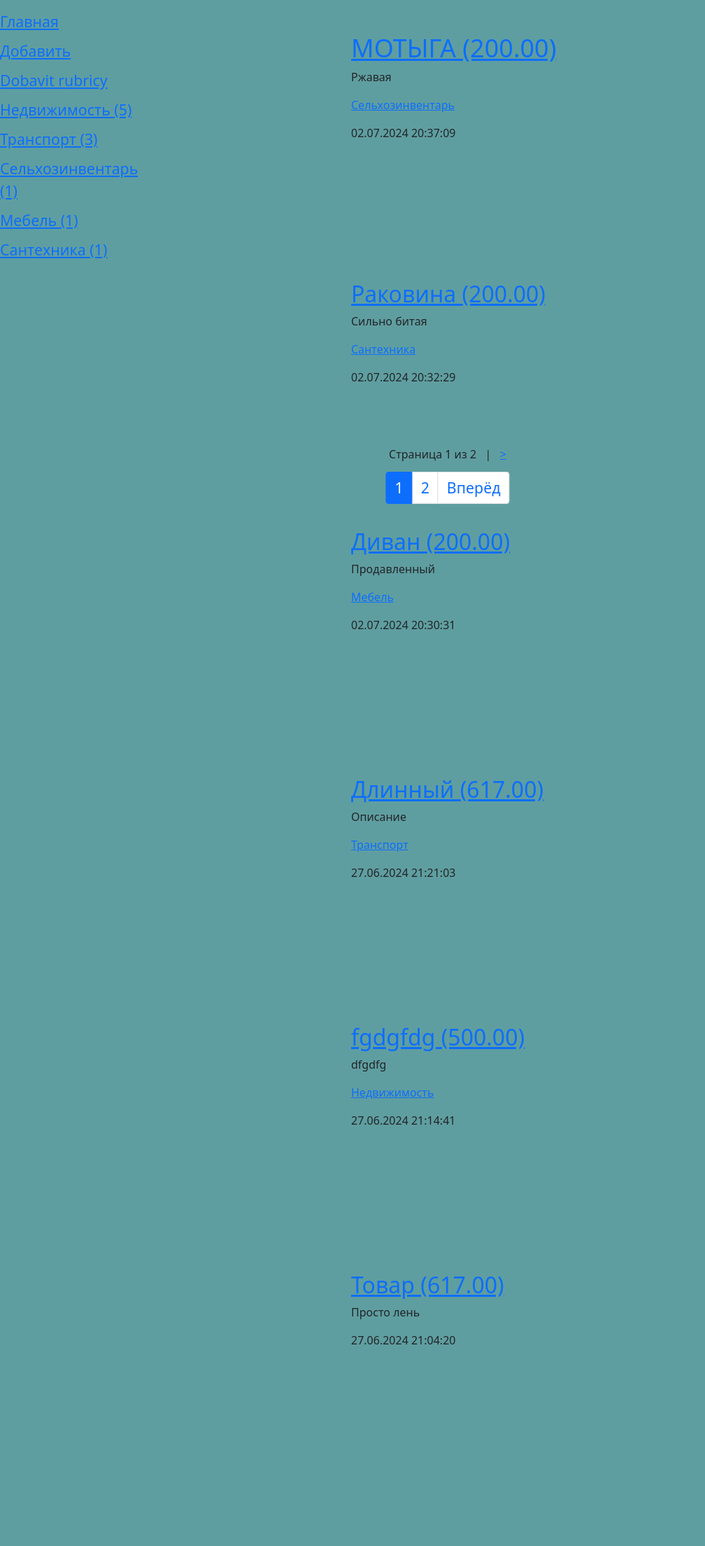
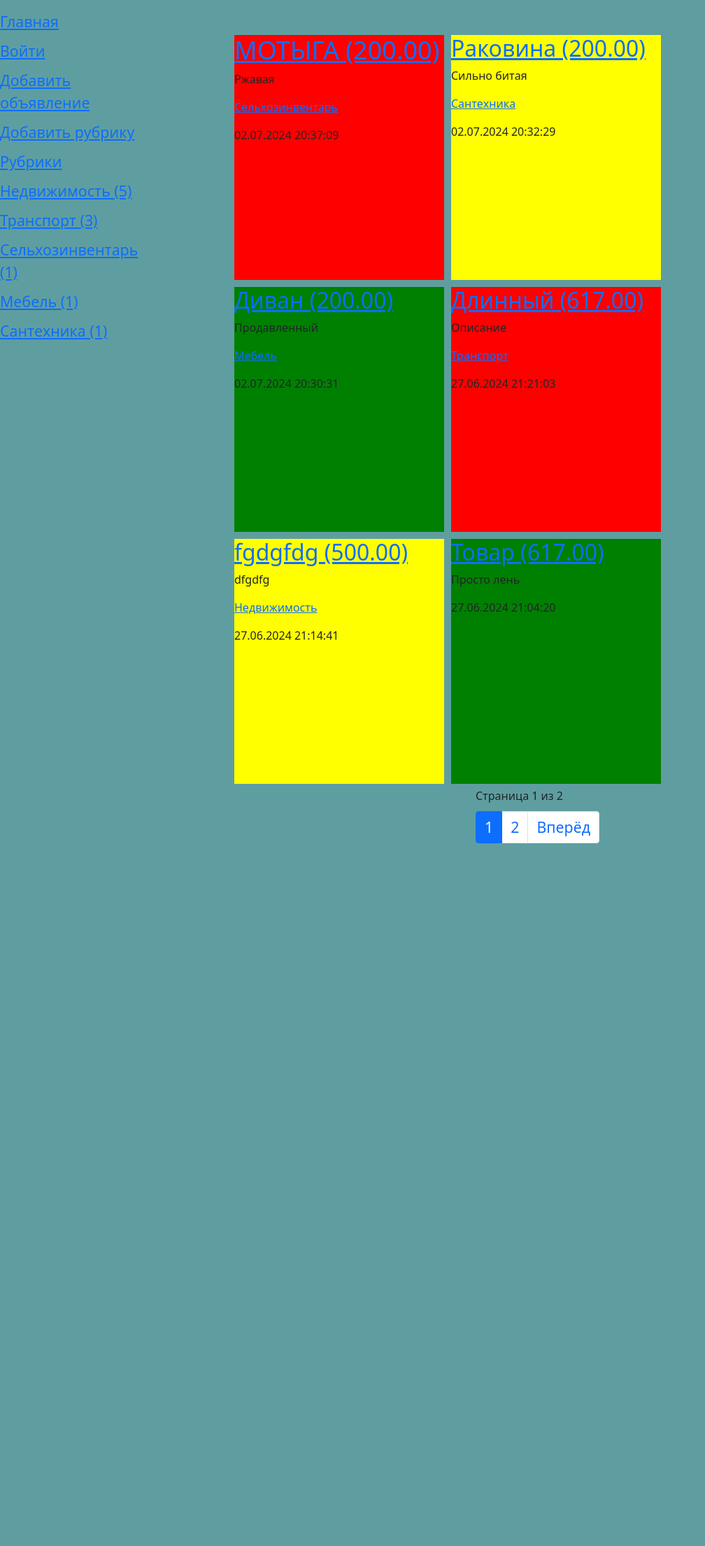
Before and after one commit to ReLaX1208/eggzamen-django, a Django app: page / in a window 1280 px wide. Shown: the part 67-2276 px from the top of the page at 70% size, without its empty margins (0-1008 px from the left). After the commit the page ends 1272 px from the top, so only its background shows below. Run offline with Django 5.2, Linux system fonts and the light colour scheme; data comes from the database, SQL or seed files in the repository; both versions use the stored data as it was after the commit; parts of the project's set-up code (start-up, migrations or seed data) failed here and were passed over; some libraries are stand-ins or nearby versions.

Commit message:
eggzamen

```diff
--- a/bboard/urls.py
+++ b/bboard/urls.py
@@ -3,7 +3,7 @@ from django.urls import path, re_path
 from bboard.models import Bb
 from bboard.views import (index, BbCreateView,
                           BbByRubricView, BbDetailView,
-                          BbDeleteView, BbRedirectView, edit, RubCreateView)
+                          BbDeleteView, BbRedirectView, edit, RubCreateView, rubrics)
 
 app_name = 'bboard'
 
@@ -16,6 +16,7 @@ urlpatterns = [
     path('detail/<int:pk>/', BbDetailView.as_view(), name='detail'),
     path('detail/<int:year>/<int:month>/<int:day>/<int:pk>/',
          BbRedirectView.as_view(), name='old_detail'),
+     path('rubrics/', rubrics, name='rubrics'),
 
     path('', index, name='index'),
 ]
--- a/bboard/views.py
+++ b/bboard/views.py
@@ -1,5 +1,6 @@
 from django.core.paginator import Paginator
 from django.db.models import Count
+from django.forms.formsets import ORDERING_FIELD_NAME
 from django.http import HttpResponse, HttpResponseRedirect, HttpResponsePermanentRedirect, HttpResponseNotFound, \
     Http404, StreamingHttpResponse, FileResponse, JsonResponse
 from django.shortcuts import render, redirect, get_object_or_404, get_list_or_404
@@ -13,11 +14,12 @@ from django.views.generic.detail import DetailView
 from django.views.generic.base import TemplateView, RedirectView
 from django.views.generic.edit import CreateView, FormView, UpdateView, DeleteView
 
-from bboard.forms import BbForm, RubricForm
+from bboard.forms import BbForm, RubricFormSet, RubricForm
 from bboard.models import Bb, Rubric
 
 
 def index(request):
+
     bbs = Bb.objects.order_by('-published')
     rubrics = Rubric.objects.annotate(cnt=Count('bb')).filter(cnt__gt=0)
 
@@ -192,3 +194,29 @@ class BbDeleteView(DeleteView):
         context = super().get_context_data(**kwargs)
         context['rubrics'] = Rubric.objects.annotate(cnt=Count('bb')).filter(cnt__gt=0)
         return context
+def rubrics(request):
+    rubs = Rubric.objects.annotate(cnt=Count('bb')).filter(cnt__gt=0)
+
+    if request.method == 'POST':
+        formset = RubricFormSet(request.POST)
+
+        if formset.is_valid():
+
+            formset.save(commit=False)
+
+            for form in formset:
+                if form.cleaned_data:
+                    rubric = form.save(commit=False)
+                    rubric.order = form.cleaned_data[ORDERING_FIELD_NAME]
+                    rubric.save()
+
+            for rubric in formset.deleted_objects:
+                rubric.delete()
+
+            # formset.save()
+            return redirect('bboard:index')
+    else:
+        formset = RubricFormSet()
+
+    context = {'formset': formset, 'rubrics': rubs}
+    return render(request, 'bboard/rubrics.html', context)
--- a/samplesite/settings.py
+++ b/samplesite/settings.py
@@ -130,3 +130,4 @@ DEFAULT_AUTO_FIELD = 'django.db.models.BigAutoField'
 # ABSOLUTE_URL_OVERRIDES = {
 #     'bboard.rubric': lambda rec: f"/{rec.pk}/"
 # }
+LOGIN_REDIRECT_URL = 'bboard:index'
--- a/samplesite/urls.py
+++ b/samplesite/urls.py
@@ -15,11 +15,14 @@ Including another URLconf
     2. Add a URL to urlpatterns:  path('blog/', include('blog.urls'))
 """
 from django.contrib import admin
-from django.contrib.auth.views import LoginView
+from django.contrib.auth.views import LoginView, LogoutView, PasswordChangeView, PasswordChangeDoneView
 from django.urls import path, include
 
 urlpatterns = [
     path('admin/', admin.site.urls),
     path('accounts/login/', LoginView.as_view(), name='login'),
+    path('accounts/logout/', LogoutView.as_view(), name='logout'),
+    path('accounts/password_change/', PasswordChangeView.as_view(template_name='registration/change_password.html'), name='password_change'),
+    path('accounts/password_change/done/', PasswordChangeDoneView.as_view(template_name='registration/password_changed.html'), name='password_change_done'),
     path('', include('bboard.urls', namespace='bboard')),
 ]
--- a/static/bboard/style.css
+++ b/static/bboard/style.css
@@ -18,43 +18,36 @@ nav a {
 section {
     margin-right: 100px;
     padding: 40px;
-  padding-left: 300px;
-  padding-right: 300px;
+  padding-left: 130px;
+  padding-right: 0px;
   display: flex;
   justify-content: center;
 }
 .paginator{
-     position: fixed;
-  left: 50%;
-  bottom: 60px;
-  transform: translate(-50%, -50%);
-  margin: 0 auto;
-}
-.pagination{
-    position: fixed;
-  left: 50%;
-  bottom: -15px;
-  transform: translate(-50%, -50%);
-  margin: 0 auto;
+width:300px;
+margin-left: 350px;
+
+
 }
 .b1 {
     width: 300px;
   height: 350px;
-  margin: 2px;
-
+  margin: 5px;
+  background-color:red;
 }
 
 .b2 {
     width: 300px;
   height: 350px;
-  margin: 2px;
-
+  margin: 5px;
+  background-color:yellow;
 }
 
 .b3 {
     width:300px;
   height: 350px;
-  margin: 2px;
+  margin: 5px;
+    background-color:green;
 }
 .wrapper-center {
    display: flex;
--- a/templates/bboard/index.html
+++ b/templates/bboard/index.html
@@ -28,20 +28,8 @@
 {% endblock %}
     {% block da %}
     <div class="paginator">
-        {% if page.has_previous %}
-            <a href="?page={{ page.previous_page_number }}">&lt;</a>
-            &nbsp; | &nbsp;
-        {% endif %}
-
         Страница {{ page.number }} из {{ page.paginator.num_pages }}
-
-        {% if page.has_next %}
-            &nbsp; | &nbsp;
-            <a href="?page={{ page.next_page_number }}">&gt;</a>
-        {% endif %}
-    </div>
-
-    {% if page.has_other_pages %}
+        {% if page.has_other_pages %}
         <nav aria-label="pagination" class="pagination">
             <ul class="pagination">
 
@@ -74,5 +62,8 @@
 
             </ul>
         </nav>
+    </div>
+
+
     {% endif %}
     {% endblock %}
--- a/templates/layout/basic.html
+++ b/templates/layout/basic.html
@@ -22,13 +22,13 @@
 
 {% block net %}
 
-{% endblock %}
+        {% endblock %}
 <section>
     <div class="wrapper-center">
-        {% block da %}
+        {% block content %}
 
         {% endblock %}
-        {% block content %}
+                {% block da %}
 
         {% endblock %}
     </div>
--- a/templates/layout/inc/main_menu.html
+++ b/templates/layout/inc/main_menu.html
@@ -1,7 +1,13 @@
 <nav>
     <a href="{% url 'bboard:index' %}">Главная</a>
-    <a href="{% url 'bboard:add' %}">Добавить</a>
-    <a href="{% url 'bboard:addrub' %}">Dobavit rubricy</a>
+    {% if user.is_anonymous %}
+        <a href="{% url 'login' %}">Войти</a>
+    {% else %}
+        <a href="{% url 'logout' %}">Выйти</a>
+    {% endif %}
+    <a href="{% url 'bboard:add' %}">Добавить объявление</a>
+    <a href="{% url 'bboard:addrub' %}">Добавить рубрику</a>
+    <a href="{% url 'bboard:rubrics' %}">Рубрики</a>
     {% for rubric in rubrics %}
         <a href="{{ rubric.get_absolute_url }}">{{ rubric.name }} ({{ rubric.cnt }})</a>
     {% endfor %}
```
Also changed, not shown: bboard/forms.py (+22 -7 lines), templates/bboard/rubrics.html (added, +52 -0 lines), templates/registration/change_password.html (added, +17 -0 lines), templates/registration/password_changed.html (added, +9 -0 lines), db.sqlite3.
